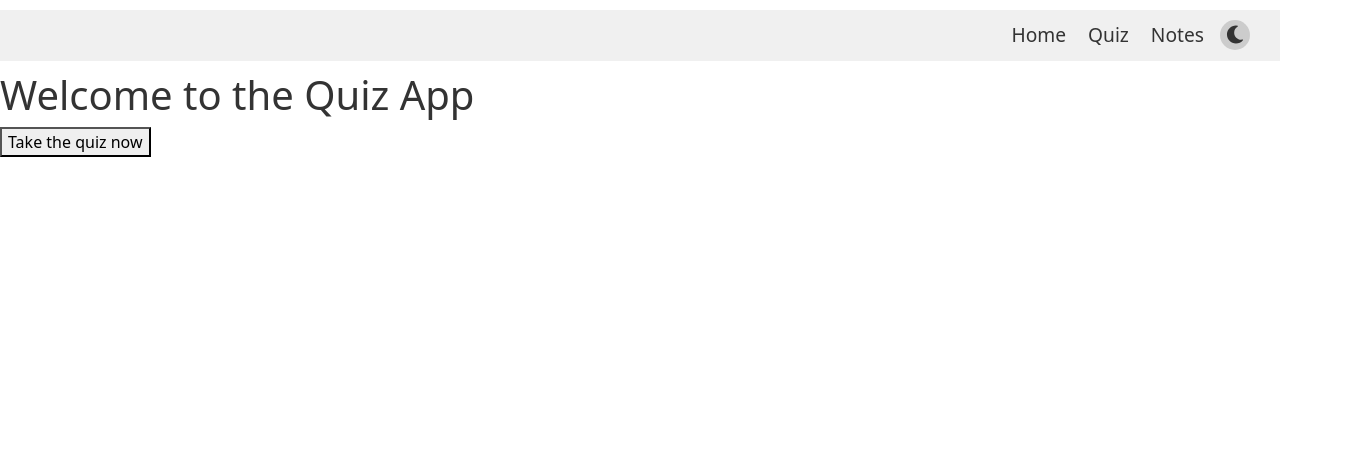
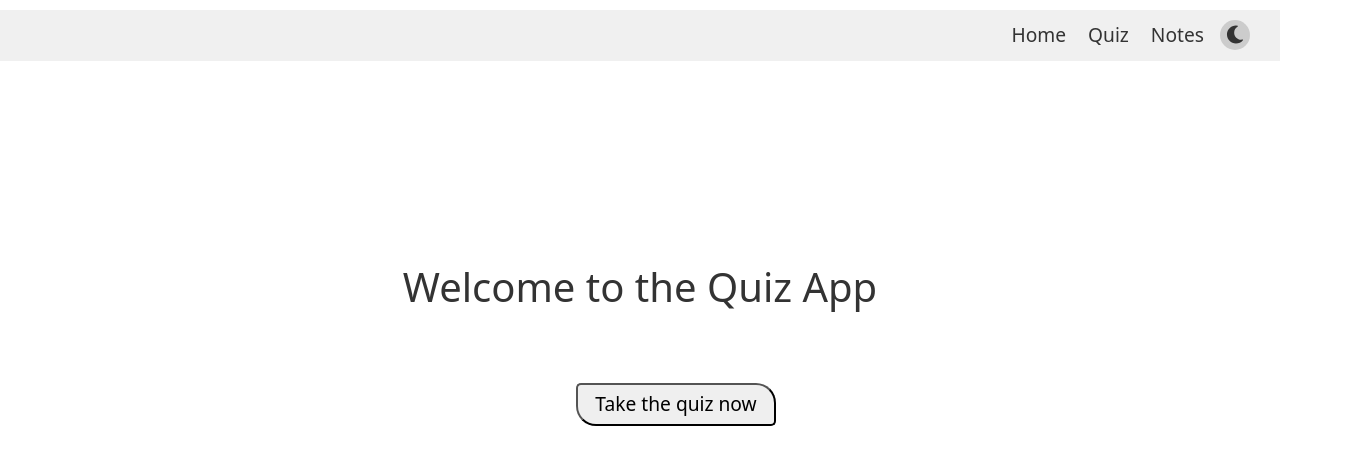
Before and after one commit to annie-uchiha/notes, a React (Create React App) app in the folder quiz-app/: page / in a window 1280 px wide. Shown: the top 464 px of the page, 1352 px wide, since content can reach past the window. Built offline with nearby package versions, Linux system fonts and the light colour scheme.

Commit message:
styling the home page

```diff
--- /dev/null
+++ b/quiz-app/src/css/Home.css
@@ -0,0 +1,12 @@
+.home-container__title {
+  text-align: center;
+  padding-top: 15%;
+}
+
+.home-container__btn {
+  border-radius: 5px 20px;
+  font-size: 1.2rem;
+  padding: 5px;
+  width: 200px;
+  margin: 5% 45%;
+}
--- a/quiz-app/src/pages/Home.js
+++ b/quiz-app/src/pages/Home.js
@@ -1,13 +1,14 @@
 import React from "react";
 import { useNavigate } from "react-router-dom";
+import "./Home.scss";
 
 const Home = () => {
   const history = useNavigate();
 
   return (
-    <div>
-      <h1>Welcome to the Quiz App</h1>
-      <button onClick={() => history.push("/quiz")}>Take the quiz now</button>
+    <div className="home-container">
+      <h1 className="home-container__title">Welcome to the Quiz App</h1>
+      <button className="home-container__btn" onClick={() => history.push("/quiz")}>Take the quiz now</button>
     </div>
   );
 };
--- /dev/null
+++ b/quiz-app/src/pages/Home.scss
@@ -0,0 +1,12 @@
+.home-container__title {
+  text-align: center;
+  padding-top: 15%;
+}
+
+.home-container__btn {
+  border-radius: 5px 20px;
+  font-size: 1.2rem;
+  padding: 5px;
+  width: 200px;
+  margin: 5% 45%;
+}
```
